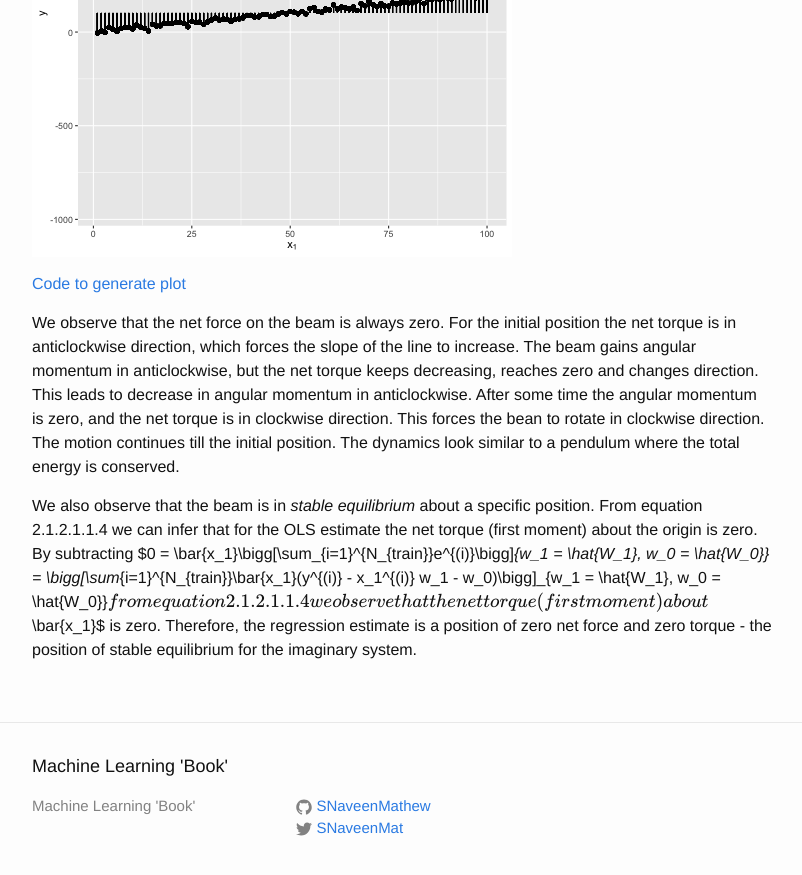
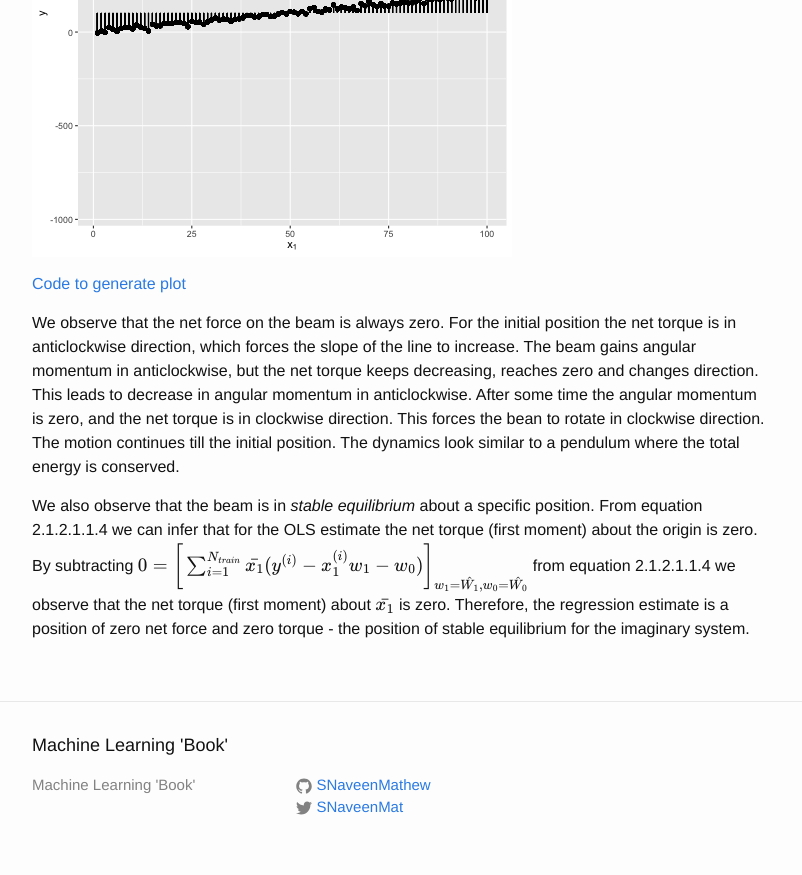
Before and after one commit to SNaveenMathew/ml_book, a Jekyll site: the page built from linear_regression.md, in a window 1280 px wide and 900 px high, scrolled down 7422 px. Shown: the top 875 px of the window, without its empty margins (238-1040 px from the left). Built offline with Jekyll 4.4.1, drawn with Linux system fonts in a browser that asks for light colours; our own code applies the rules of GitHub Pages for plain Markdown files; formulas are drawn with MathJax 3.

Commit message:
Fixing view of inline equation in physics section

```diff
--- a/linear_regression.md
+++ b/linear_regression.md
@@ -207,4 +207,4 @@ Now let us use the net force and net torque to simulate the motion of the system
 
 We observe that the net force on the beam is always zero. For the initial position the net torque is in anticlockwise direction, which forces the slope of the line to increase. The beam gains angular momentum in anticlockwise, but the net torque keeps decreasing, reaches zero and changes direction. This leads to decrease in angular momentum in anticlockwise. After some time the angular momentum is zero, and the net torque is in clockwise direction. This forces the bean to rotate in clockwise direction. The motion continues till the initial position. The dynamics look similar to a pendulum where the total energy is conserved.
 
-We also observe that the beam is in *stable equilibrium* about a specific position. From equation 2.1.2.1.1.4 we can infer that for the OLS estimate the net torque (first moment) about the origin is zero. By subtracting $0 = \bar{x_1}\bigg[\sum_{i=1}^{N_{train}}e^{(i)}\bigg]_{w_1 = \hat{W_1}, w_0 = \hat{W_0}} = \bigg[\sum_{i=1}^{N_{train}}\bar{x_1}(y^{(i)} - x_1^{(i)} w_1 - w_0)\bigg]_{w_1 = \hat{W_1}, w_0 = \hat{W_0}}$ from equation 2.1.2.1.1.4 we observe that the net torque (first moment) about $\bar{x_1}$ is zero. Therefore, the regression estimate is a position of zero net force and zero torque - the position of stable equilibrium for the imaginary system.
+We also observe that the beam is in *stable equilibrium* about a specific position. From equation 2.1.2.1.1.4 we can infer that for the OLS estimate the net torque (first moment) about the origin is zero. By subtracting $0 = \bigg[\sum_{i=1}^{N_{train}}\bar{x_1}(y^{(i)} - x_1^{(i)} w_1 - w_0)\bigg]_{w_1 = \hat{W_1}, w_0 = \hat{W_0}}$ from equation 2.1.2.1.1.4 we observe that the net torque (first moment) about $\bar{x_1}$ is zero. Therefore, the regression estimate is a position of zero net force and zero torque - the position of stable equilibrium for the imaginary system.
```
